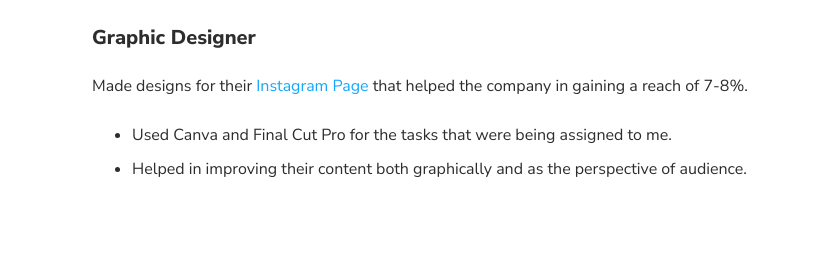
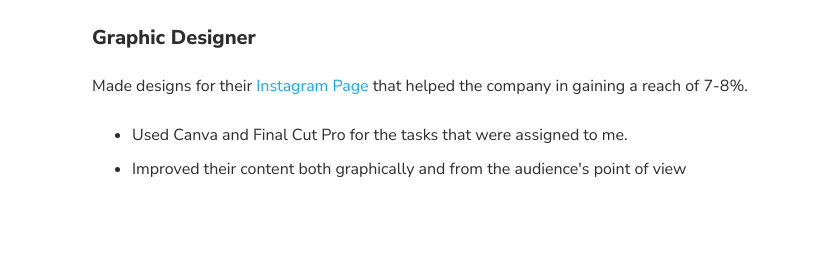
Before and after one commit to iamarjitgoyal/Portfolio, a plain HTML site: page index.html in a window 1280 px wide. Shown: the part 1820-2100 px from the top of the page, 351-1164 px from the left. Drawn offline with nearby package versions, Linux system fonts and the light colour scheme; a script that the page names is missing.

Commit message:
Update index.html

```diff
--- a/index.html
+++ b/index.html
@@ -143,8 +143,8 @@
             <h3>Graphic Designer</h3>
             <p>Made designs for their <a href="http://instagram.com/thinkmuse_/">Instagram Page</a> that helped the company in gaining a reach of 7-8%.</p>
             <ul>
-              <li>Used Canva and Final Cut Pro for the tasks that were being assigned to me.</li>
-              <li>Helped in improving their content both graphically and as the perspective of audience.</li>
+              <li>Used Canva and Final Cut Pro for the tasks that were assigned to me.</li>
+              <li>Improved their content both graphically and from the audience's point of view</li>
             </ul>
           </div>
         </div>
```
